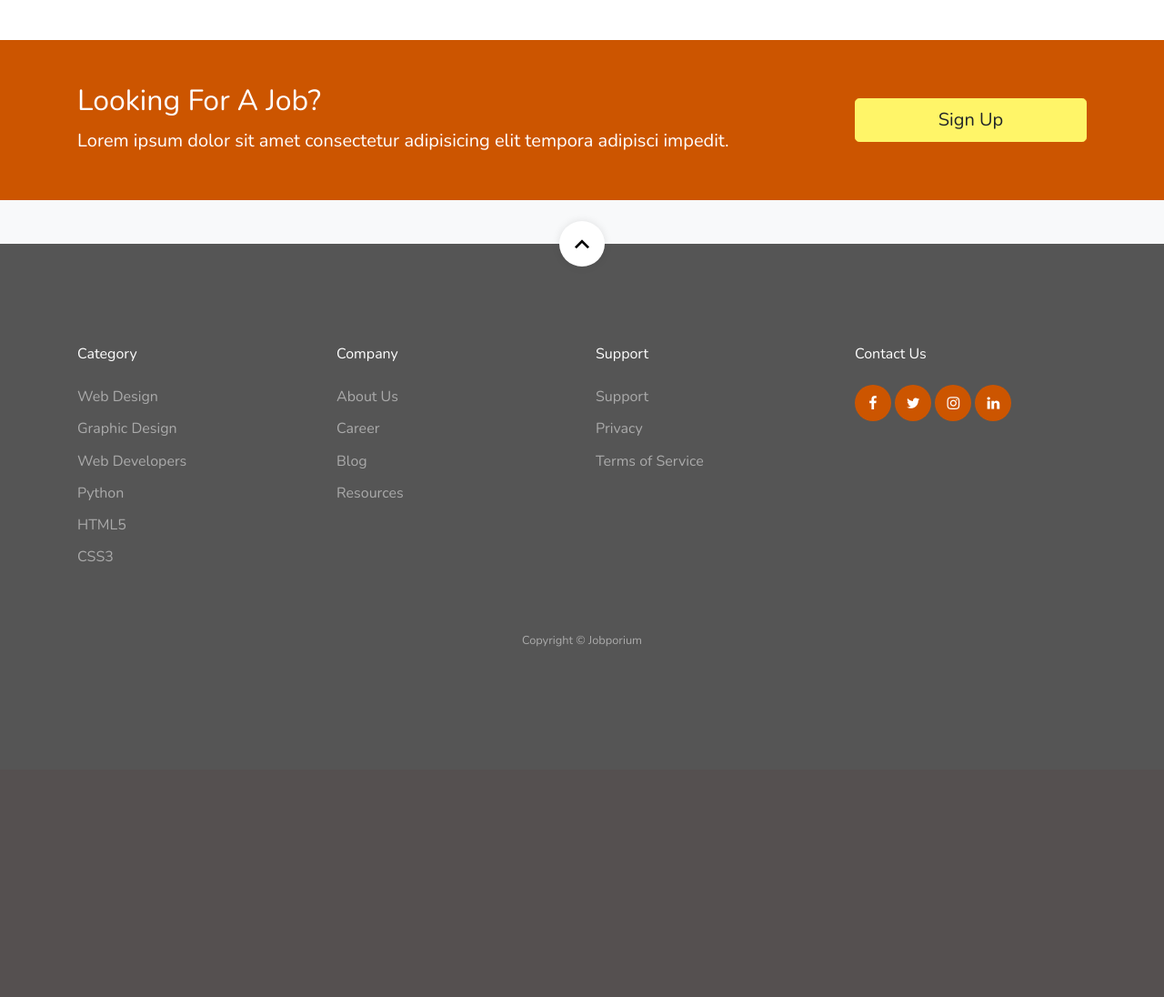
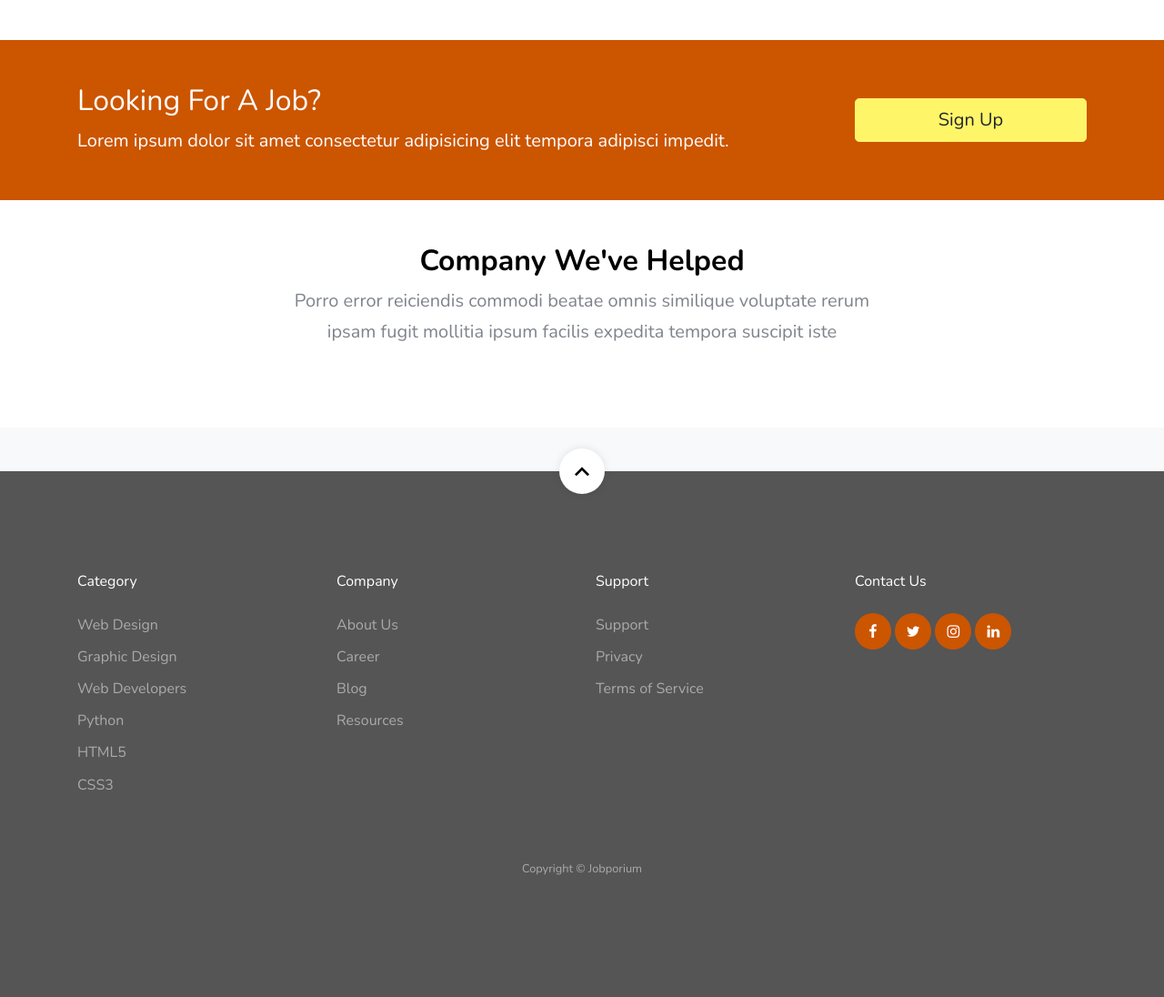
Before and after one commit to kathrinesathi/Jobporium, a Django app: template template/jobapp/index.html in a window 1280 px wide. Shown: the part 1477-2573 px from the top of the page at 91% size. Before the commit the page ends 2188 px from the top, so only its background shows below. Run offline with Django 3.2, Linux system fonts and the light colour scheme; the template is opened without the code that fills it, so the values that code supplies are empty; some libraries are stand-ins or nearby versions; some web fonts are replaced.

Commit message:
index UI

```diff
--- a/template/jobapp/index.html
+++ b/template/jobapp/index.html
@@ -162,6 +162,20 @@
     {% endif %}
   </div>
 </section>
+<section class="site-section py-4">
+<div class="container">
+<div class="row align-items-center">
+<div class="col-12 text-center mt-4 mb-5">
+<div class="row justify-content-center">
+<div class="col-md-7">
+<h2 class="section-title mb-2">Company We've Helped</h2>
+<p class="lead">Porro error reiciendis commodi beatae omnis similique voluptate rerum ipsam fugit mollitia ipsum facilis expedita tempora suscipit iste</p>
+</div>
+</div>
+</div>
+</div>
+</section>
+
 <section class="bg-light pt-5 testimony-full">
 
   <div class="owl-carousel single-carousel">
```
